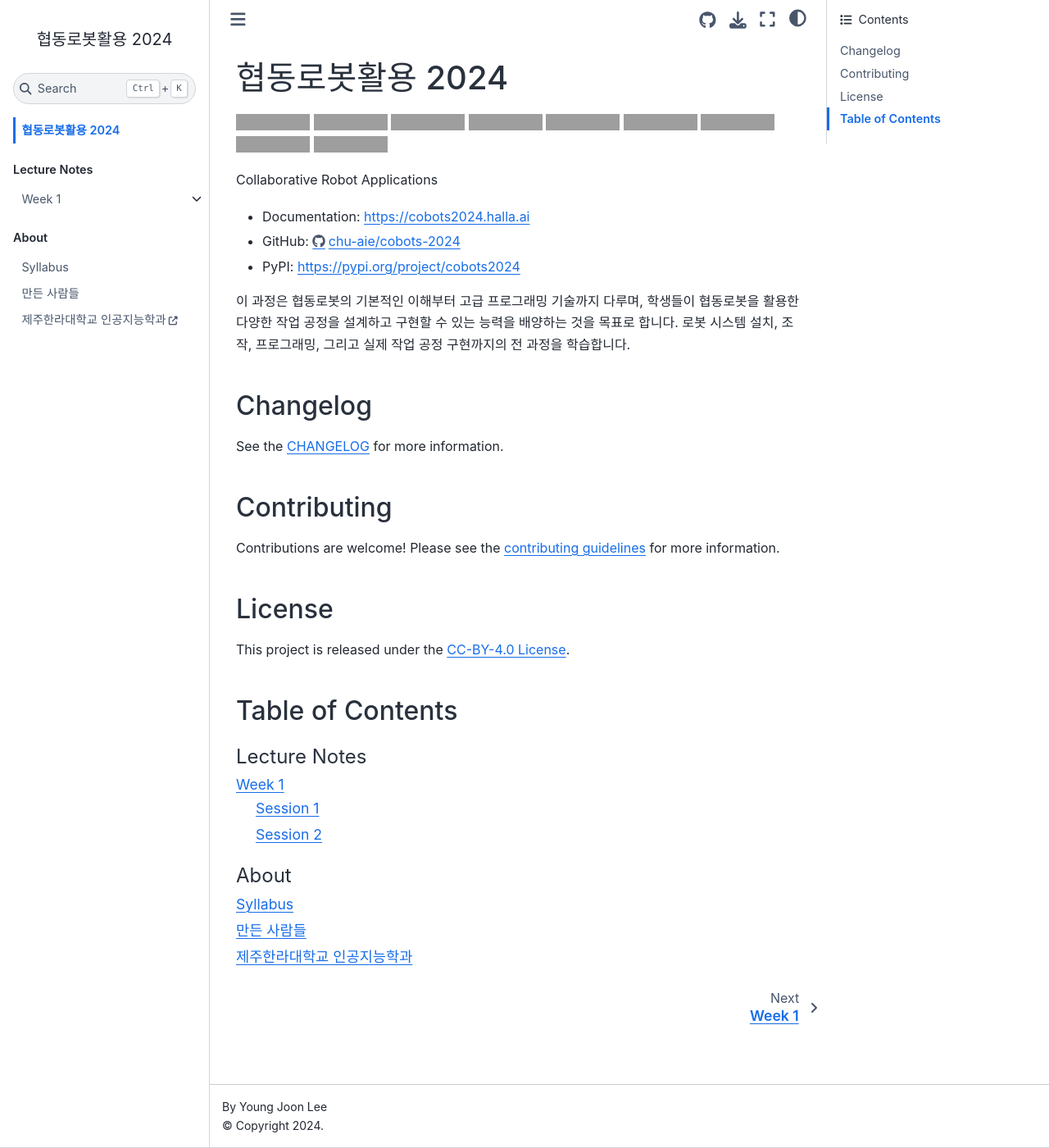
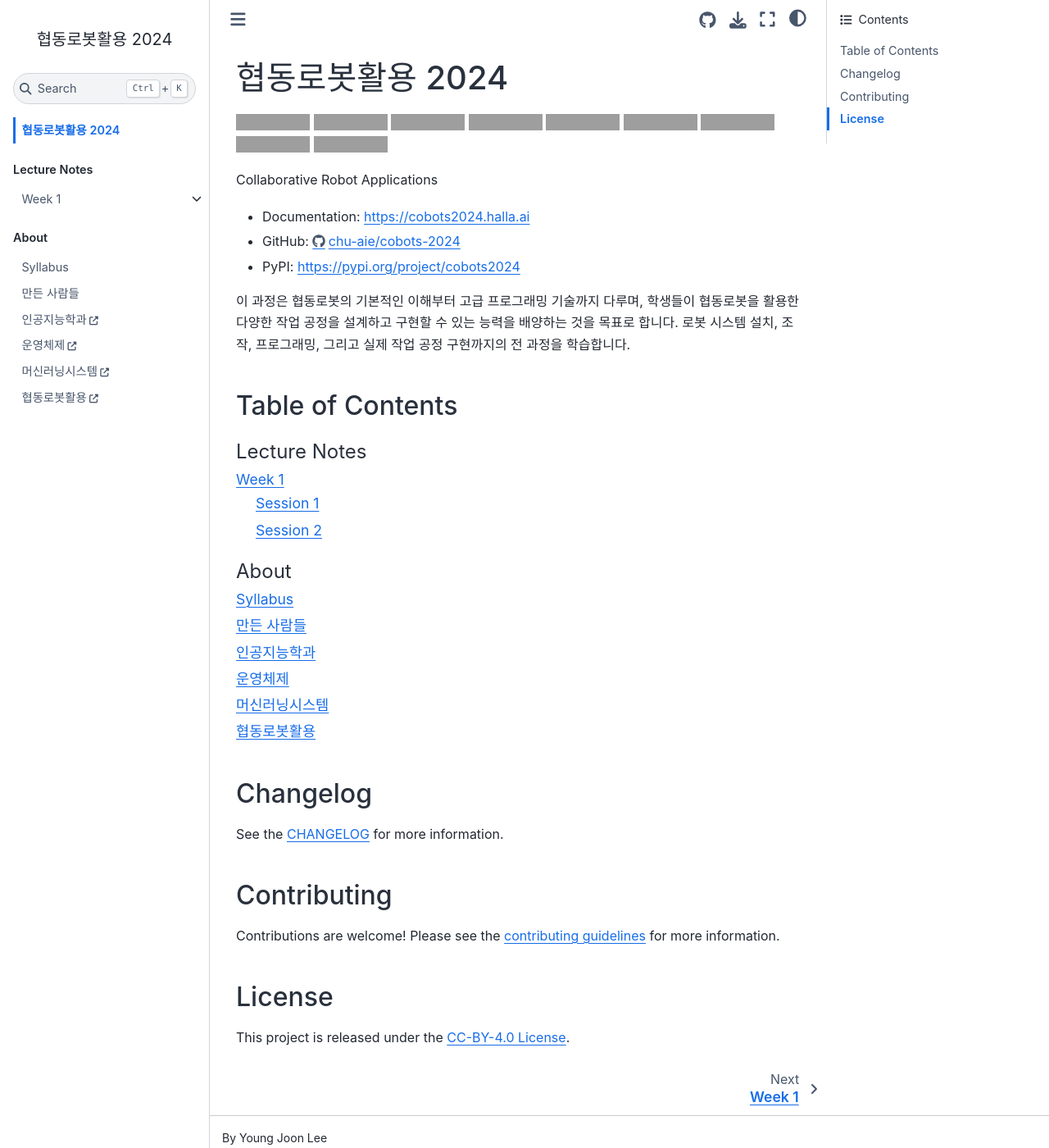
Before and after one commit to entelecheia/cobots-2024, a Jupyter Book: the page built from book/index.md, in a window 1280 px wide and 1400 px high, cut to the strip 0-1400 px from the top of the window. Shown: the whole strip at 82% size. Built offline with Jupyter Book 1.0.4 settings and Sphinx 7.4.7 and the Sphinx Book theme 1.1.4, drawn with Linux system fonts in a browser that asks for light colours; a script that is not in the unit is left out; grey boxes are pictures that could not be loaded.

Commit message:
feat(book): add chat script to footer

````diff
--- a/book/_config.yml
+++ b/book/_config.yml
@@ -41,6 +41,16 @@
   use_edit_page_button: true
   favicon: https://assets.entelecheia.ai/favicon.png # favicon: Path to the favicon image
   google_analytics_id: G-BQJE5V9RK2 # google_analytics_id: Google Analytics ID
+  extra_footer: |
+      <script
+        data-embed-id="8ce6d27b-4248-4ca8-ac90-57f7de938b44"
+        data-base-api-url="https://chat.entelecheia.app/api/embed"
+        data-brand-image-url="https://assets.entelecheia.ai/favicon.png"
+        data-chat-icon="magic"
+        data-sponsor-text="Cobots 2024"
+        data-sponsor-link="https://cobots2024.halla.ai"
+        src="https://chat.entelecheia.app/embed/anythingllm-chat-widget.min.js">
+      </script>
 
 sphinx:
   config:
--- a/book/_toc.yml
+++ b/book/_toc.yml
@@ -15,4 +15,10 @@
       - file: syllabus/index
       - file: about/index
       - url: https://halla.ai
-        title: 제주한라대학교 인공지능학과
+        title: 인공지능학과
+      - url: https://os2024.halla.ai
+        title: 운영체제
+      - url: https://mlops2024.halla.ai
+        title: 머신러닝시스템
+      - url: https://cobots2024.halla.ai
+        title: 협동로봇활용
--- a/book/index.md
+++ b/book/index.md
@@ -11,13 +11,13 @@
 [![codecov][codecov-image]][codecov-url]
 
 <!-- Links: -->
+
 [halla-img]: https://img.shields.io/badge/CHU-halla.ai-blue
 [halla-url]: https://halla.ai
 [course-img]: https://img.shields.io/badge/course-entelecheia.ai-blue
 [course-url]: https://course.entelecheia.ai
 [lecture-img]: https://img.shields.io/badge/lecture-entelecheia.ai-blue
 [lecture-url]: https://lecture.entelecheia.ai
-
 [codecov-image]: https://codecov.io/gh/chu-aie/cobots-2024/branch/main/graph/badge.svg?token=IFGaRC86K7
 [codecov-url]: https://codecov.io/gh/chu-aie/cobots-2024
 [pypi-image]: https://img.shields.io/pypi/v/cobots2024
@@ -27,12 +27,12 @@
 [release-date-image]: https://img.shields.io/github/release-date/chu-aie/cobots-2024
 [release-url]: https://github.com/chu-aie/cobots-2024/releases
 [jupyter-book-image]: https://jupyterbook.org/en/stable/_images/badge.svg
-
 [repo-url]: https://github.com/chu-aie/cobots-2024
 [pypi-url]: https://pypi.org/project/cobots2024
 [docs-url]: https://cobots2024.halla.ai
 [changelog]: https://github.com/chu-aie/cobots-2024/blob/main/CHANGELOG.md
 [contributing guidelines]: https://github.com/chu-aie/cobots-2024/blob/main/CONTRIBUTING.md
+
 <!-- Links: -->
 
 Collaborative Robot Applications
@@ -42,6 +42,12 @@
 - PyPI: [https://pypi.org/project/cobots2024][pypi-url]
 
 이 과정은 협동로봇의 기본적인 이해부터 고급 프로그래밍 기술까지 다루며, 학생들이 협동로봇을 활용한 다양한 작업 공정을 설계하고 구현할 수 있는 능력을 배양하는 것을 목표로 합니다. 로봇 시스템 설치, 조작, 프로그래밍, 그리고 실제 작업 공정 구현까지의 전 과정을 학습합니다.
+
+## Table of Contents
+
+```{tableofcontents}
+
+```
 
 ## Changelog
 
@@ -54,8 +60,3 @@
 ## License
 
 This project is released under the [CC-BY-4.0 License][license-url].
-
-## Table of Contents
-
-```{tableofcontents}
-```
````
